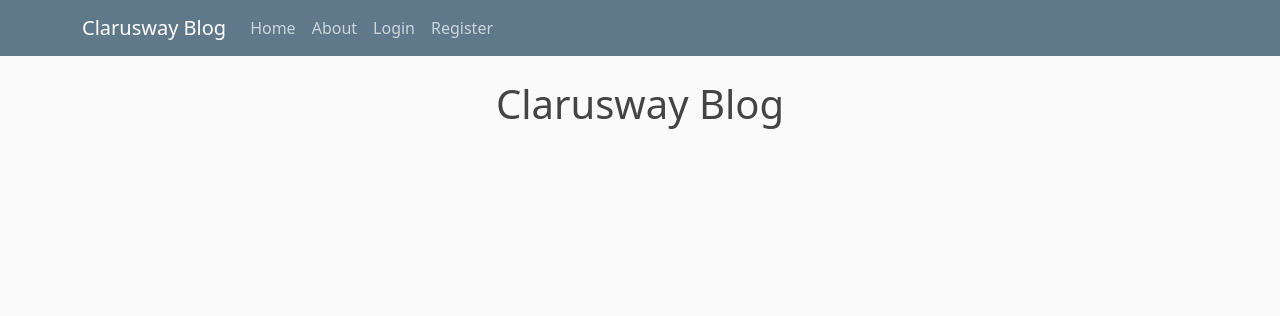
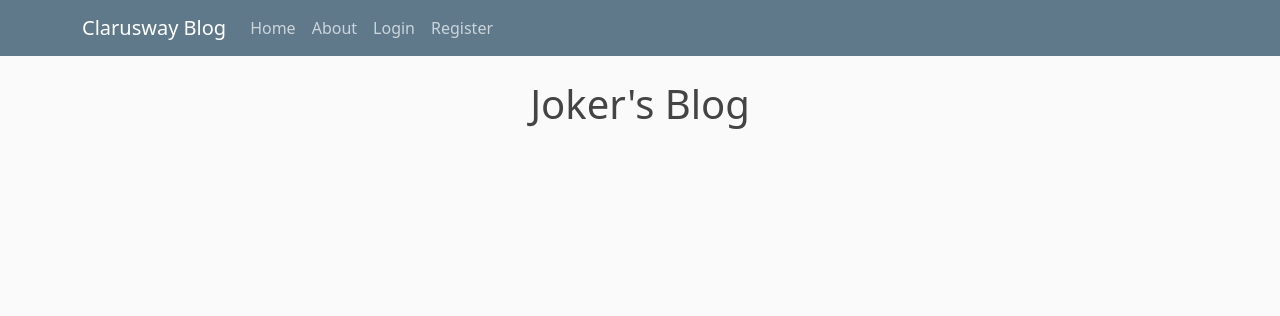
Before and after one commit to EyupBahar/Django-BloggApp-Prpject, a Django app: template src/blog/templates/blog/post_list.html in a window 1280 px wide. Shown: the top 316 px of the page. Run offline with Django 3.2, Linux system fonts and the light colour scheme; the template is opened without the code that fills it, so the values that code supplies are empty; some libraries are stand-ins or nearby versions.

Commit message:
add post list

```diff
--- a/src/blog/templates/blog/post_list.html
+++ b/src/blog/templates/blog/post_list.html
@@ -2,7 +2,7 @@
 
 
 {% block content %}
-<h1 style="text-align: center;">Clarusway Blog</h1>
+<h1 style="text-align: center;">Joker's Blog</h1>
 <div class="row mt-5" >
     {% for obj in object_list %}
     <div class="col-4">
```
